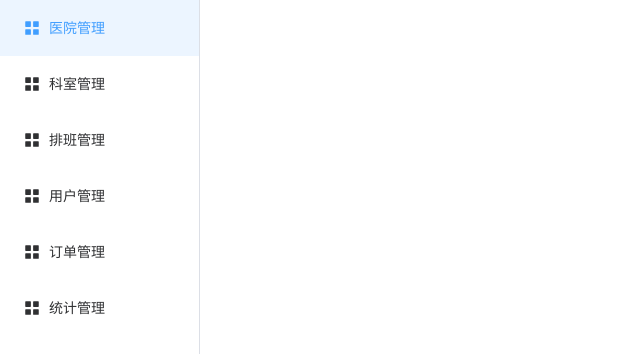
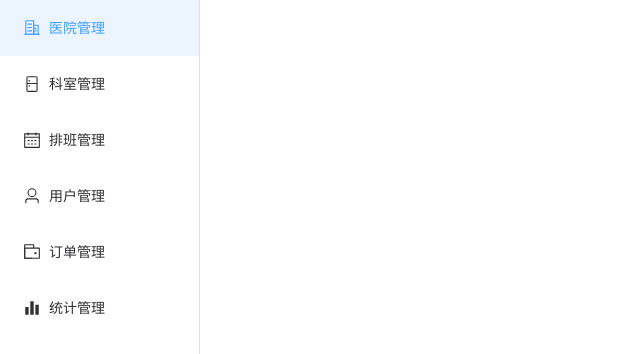
Before and after one commit to SikW-04-27/hospital-system, a Vue app: page /adminHome in a window 1280 px wide. Shown: the top 354 px of the page, without its empty margins (0-640 px from the left). Built offline with nearby package versions, Linux system fonts and the light colour scheme.

Commit message:
feat: 更新管理端的菜单icon

```diff
--- a/src/views/AdminHome.vue
+++ b/src/views/AdminHome.vue
@@ -1,6 +1,13 @@
 <script lang="ts" setup>
 import { ref } from 'vue'
-import { Menu as IconMenu, Message, Setting } from '@element-plus/icons-vue'
+import {
+  OfficeBuilding,
+  Calendar,
+  Refrigerator,
+  User,
+  Histogram,
+  Wallet
+} from '@element-plus/icons-vue'
 import { RouterView } from 'vue-router'
 </script>
 <template>
@@ -10,27 +17,27 @@ import { RouterView } from 'vue-router'
         <el-scrollbar>
           <el-menu default-active="hospitalList" style="height: 100vh">
             <el-menu-item index="hospitalList">
-              <el-icon><icon-menu /></el-icon>
+              <el-icon><OfficeBuilding /></el-icon>
               <span>医院管理</span>
             </el-menu-item>
             <el-menu-item index="2">
-              <el-icon><icon-menu /></el-icon>
+              <el-icon><Refrigerator /></el-icon>
               <span>科室管理</span>
             </el-menu-item>
             <el-menu-item index="3">
-              <el-icon><icon-menu /></el-icon>
+              <el-icon><Calendar /></el-icon>
               <span>排班管理</span>
             </el-menu-item>
             <el-menu-item index="4">
-              <el-icon><icon-menu /></el-icon>
+              <el-icon><User /></el-icon>
               <span>用户管理</span>
             </el-menu-item>
             <el-menu-item index="5">
-              <el-icon><icon-menu /></el-icon>
+              <el-icon><Wallet /></el-icon>
               <span>订单管理</span>
             </el-menu-item>
             <el-menu-item index="6">
-              <el-icon><icon-menu /></el-icon>
+              <el-icon><Histogram /></el-icon>
               <span>统计管理</span>
             </el-menu-item>
           </el-menu>
```
